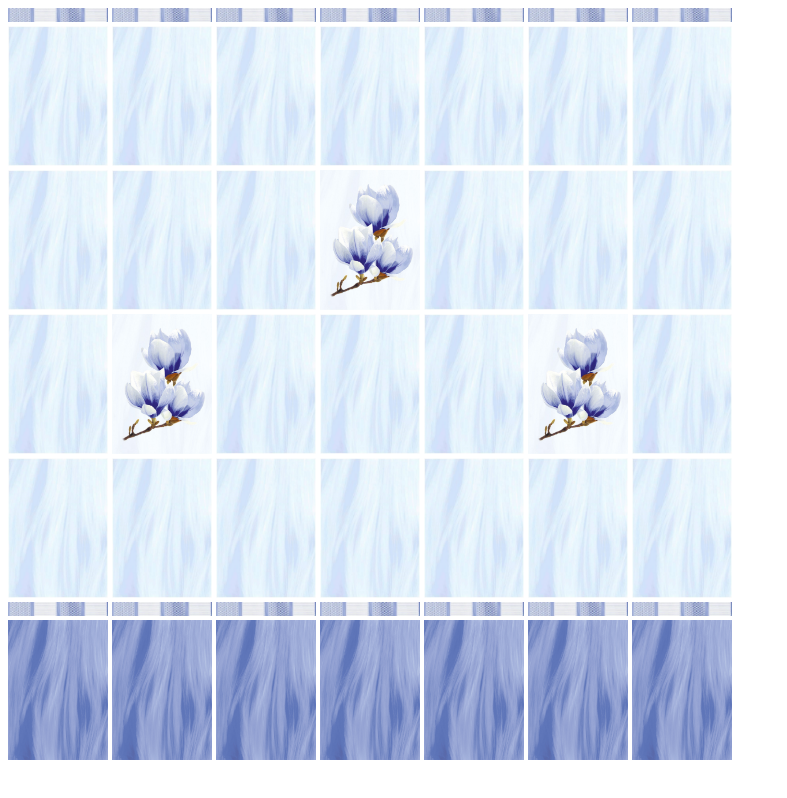
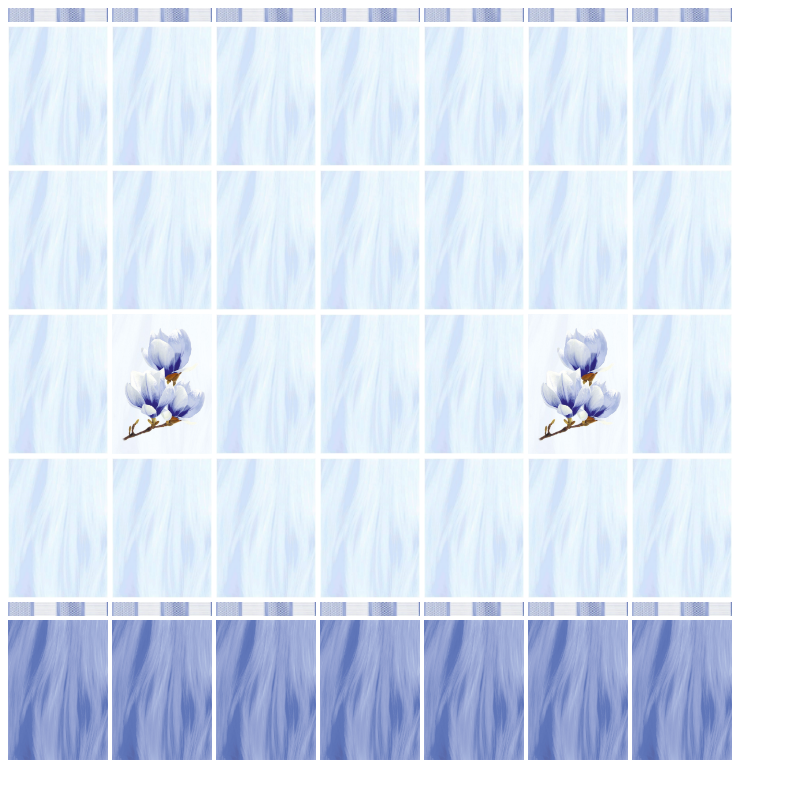
Before and after one commit to aleksey-triumph/vanna-decor, a plain HTML site: page index.html in a window 1280 px wide. Shown: the whole page, without its empty margins (0-787 px from the left). Drawn offline with Linux system fonts and the light colour scheme.

Commit message:
Update index.html

```diff
--- a/index.html
+++ b/index.html
@@ -83,9 +83,15 @@
       height="140px"
     />
     <!--место декора-->
-
+    <!--
     <img src="decor.jpg" alt="декор плитка" width="100px" height="140px" />
-
+    -->
+    <img
+      src="lightblue.jpg"
+      alt="светло-голубая плитка"
+      width="100px"
+      height="140px"
+    />
     <img
       src="lightblue.jpg"
       alt="светло-голубая плитка"
```
